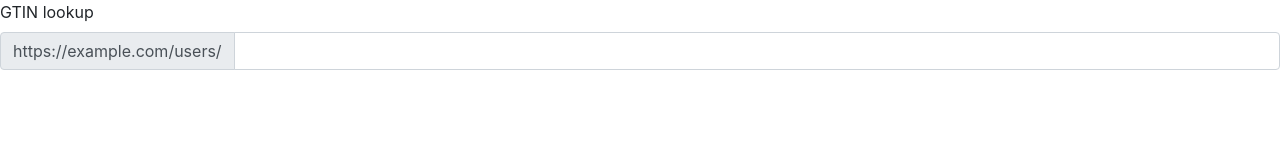
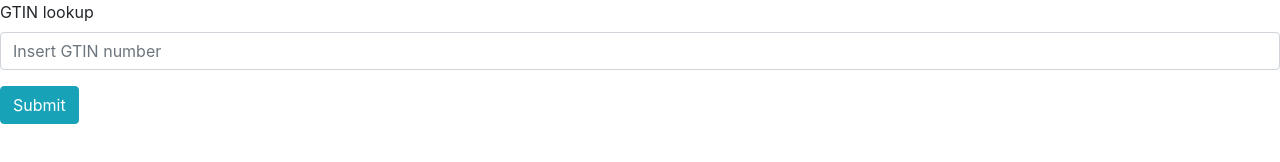
Before and after one commit to Versacci/GS1IDLookup, a plain HTML site: page Index.html in a window 1280 px wide. Drawn offline with nearby package versions, Linux system fonts and the light colour scheme.

Commit message:
Update Index.html

```diff
--- a/Index.html
+++ b/Index.html
@@ -10,14 +10,14 @@
 
   </head>
   <body>
-        <label for="basic-url">GTIN lookup</label>
-        <div class="input-group mb-3">
-          <div class="input-group-prepend">
-            <span class="input-group-text" id="basic-addon3">https://example.com/users/</span>
-          </div>
-          <input type="text" class="form-control" id="basic-url" aria-describedby="basic-addon3">
-        </div>
-
+    <form>
+      <div class="form-group">
+        <label for="formGroupExampleInput">GTIN lookup</label>
+        <input type="text" class="form-control" id="formGroupExampleInput" placeholder="Insert GTIN number">
+      </div>
+      <button type="submit" class="btn btn-info">Submit</button>
+    </form>
+        <!-- https://id.gs1.org/gtin/ -->
     <!-- Optional JavaScript -->
     <!-- jQuery first, then Popper.js, then Bootstrap JS -->
     <script src="https://code.jquery.com/jquery-3.2.1.slim.min.js" integrity="sha384-KJ3o2DKtIkvYIK3UENzmM7KCkRr/rE9/Qpg6aAZGJwFDMVNA/GpGFF93hXpG5KkN" crossorigin="anonymous"></script>
```
